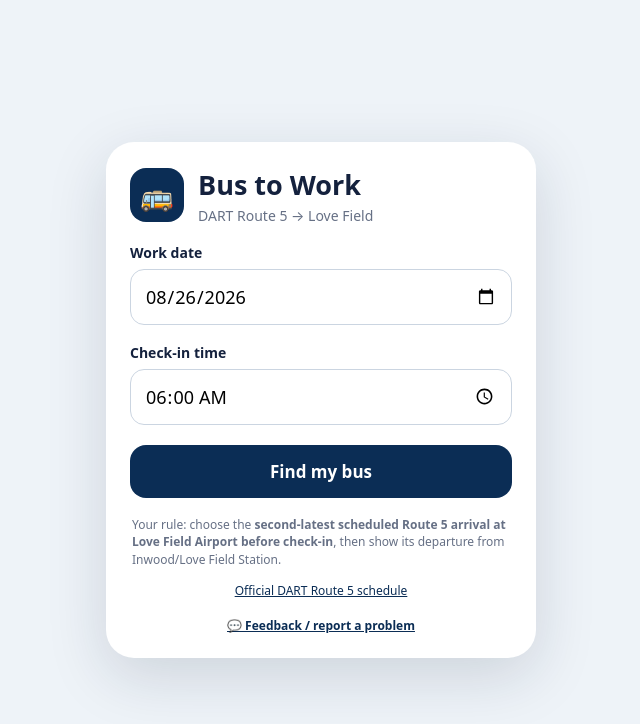
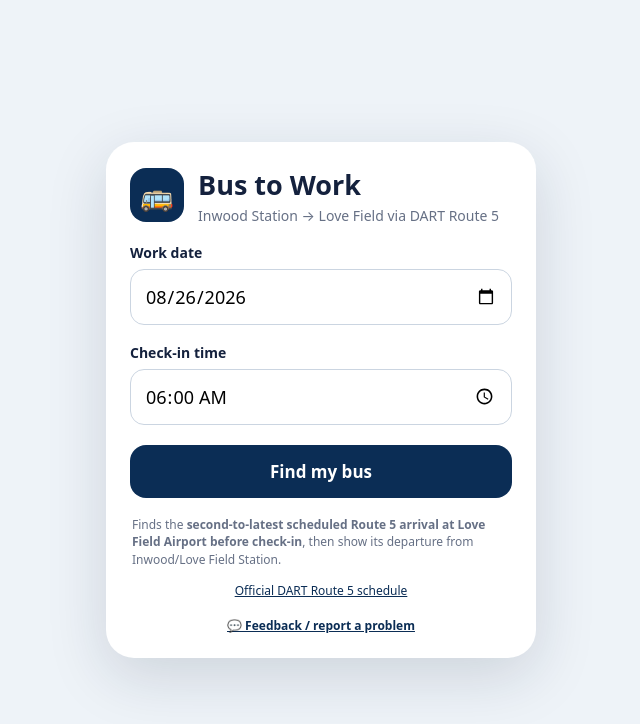
Before and after one commit to c3sultan/Bus-To-Work, a website: page public/index.html in a window 1280 px wide. Shown: the whole page, without its empty margins (319-959 px from the left). Drawn offline with Linux system fonts and the light colour scheme.

Commit message:
Changes to clarify O&D and selection rule

```diff
--- a/public/index.html
+++ b/public/index.html
@@ -77,7 +77,7 @@ button{width:100%;border:0;border-radius:16px;padding:15px 18px;font:inherit;fon
 </head>
 <body>
 <main class="card">
-  <div class="brand"><div class="badge">🚌</div><div><h1>Bus to Work</h1><p class="sub">DART Route 5 → Love Field</p></div></div>
+  <div class="brand"><div class="badge">🚌</div><div><h1>Bus to Work</h1><p class="sub">Inwood Station → Love Field via DART Route 5</p></div></div>
   <label for="date">Work date</label><input id="date" type="date">
   <label for="time">Check-in time</label><input id="time" type="time" value="06:00">
   <button class="primary" id="find">Find my bus</button>
@@ -91,7 +91,7 @@ button{width:100%;border:0;border-radius:16px;padding:15px 18px;font:inherit;fon
   </section>
   <section class="error" id="error" aria-live="polite"></section>
 
-  <p class="note">Your rule: choose the <b>second-latest scheduled Route 5 arrival at Love Field Airport before check-in</b>, then show its departure from Inwood/Love Field Station.</p>
+  <p class="note">Finds the <b>second-to-latest scheduled Route 5 arrival at Love Field Airport before check-in</b>, then show its departure from Inwood/Love Field Station.</p>
   <p class="tiny"><a href="https://www.dart.org/guide/transit-and-use/bus-routes/bus-route-detail/bus-route-55-love-link" target="_blank" rel="noopener">Official DART Route 5 schedule</a></p>
   <div class="feedback-toggle">
   <button type="button" id="feedbackToggle">💬 Feedback / report a problem</button>
```
